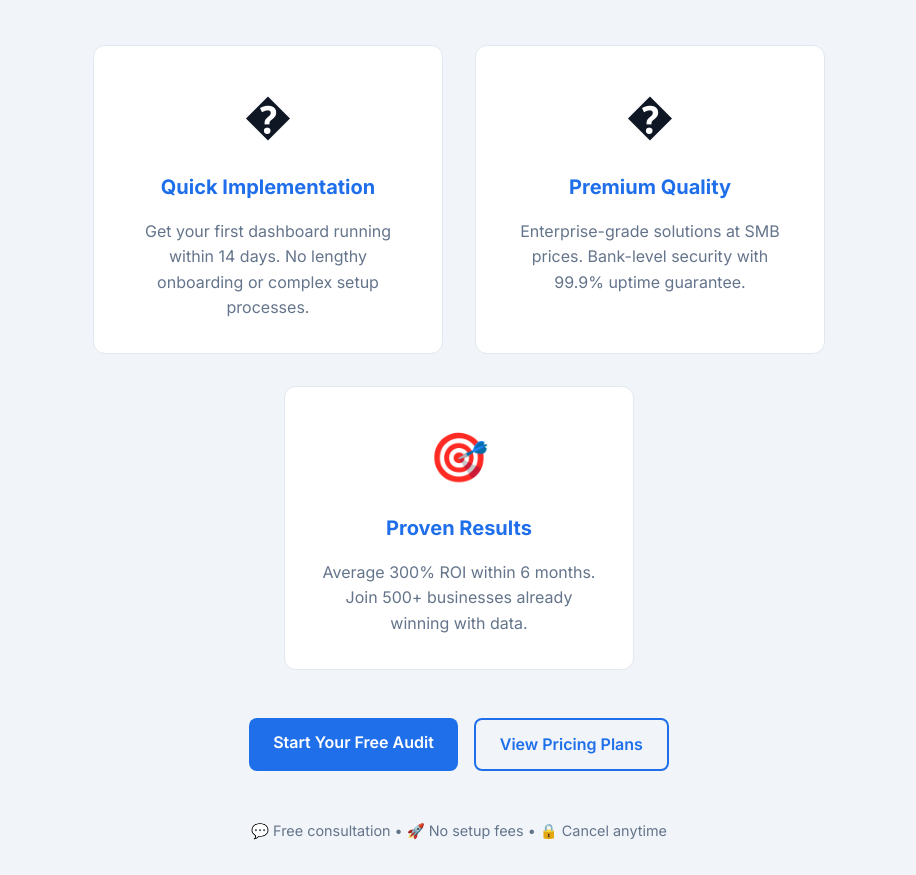
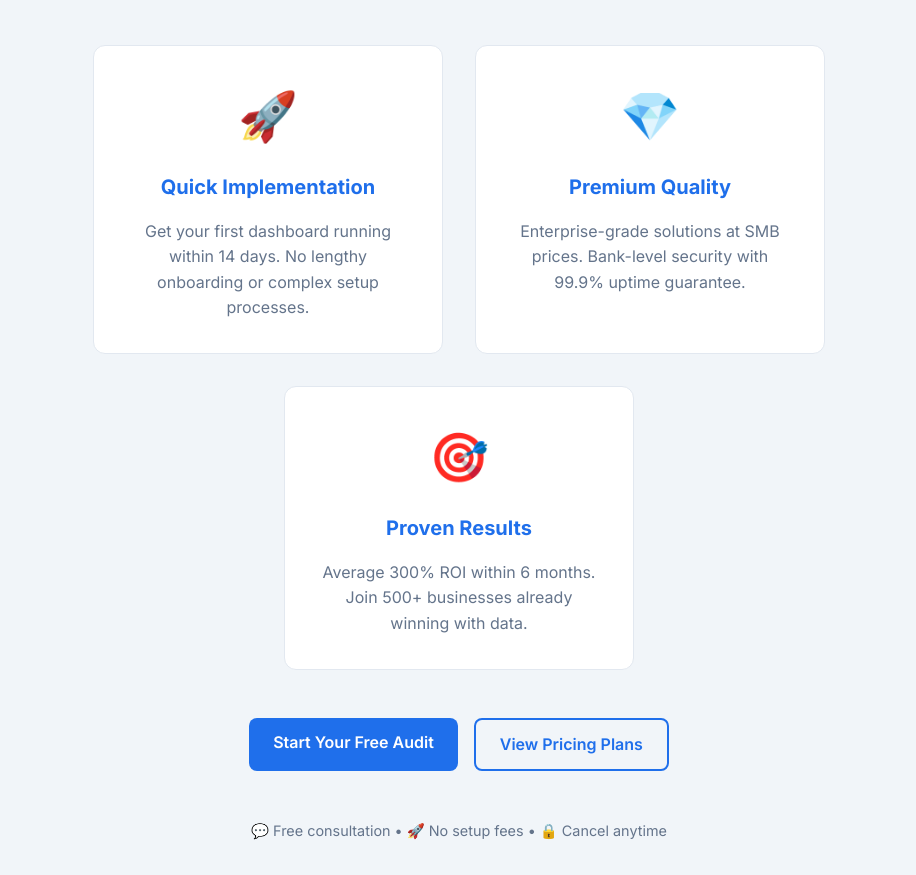
Before and after one commit to DaniloCastagno/dataPrice.website, a plain HTML site: page services.html in a window 1280 px wide. Shown: the part 2073-2948 px from the top of the page, without its empty margins (181-1097 px from the left). Drawn offline with Linux system fonts and the light colour scheme.

Commit message:
2nd coomit

```diff
--- a/services.html
+++ b/services.html
@@ -204,7 +204,7 @@
 
                 <div class="flexible-grid" style="margin: 3rem 0;">
                     <div class="feature-card" style="background: var(--white); padding: 2rem; border-radius: 12px; border: 1px solid var(--border-color); transition: transform 0.3s ease;">
-                        <div style="font-size: 3rem; margin-bottom: 1rem; text-align: center;">�</div>
+                        <div style="font-size: 3rem; margin-bottom: 1rem; text-align: center;">🚀</div>
                         <h4 style="color: var(--primary-color); margin-bottom: 1rem; text-align: center; font-size: 1.25rem;">Quick Implementation</h4>
                         <p style="color: var(--neutral-mid); font-size: 1rem; text-align: center; line-height: 1.6;">
                             Get your first dashboard running within 14 days. No lengthy onboarding or complex setup processes.
@@ -212,7 +212,7 @@
                     </div>
 
                     <div class="feature-card" style="background: var(--white); padding: 2rem; border-radius: 12px; border: 1px solid var(--border-color); transition: transform 0.3s ease;">
-                        <div style="font-size: 3rem; margin-bottom: 1rem; text-align: center;">�</div>
+                        <div style="font-size: 3rem; margin-bottom: 1rem; text-align: center;">💎</div>
                         <h4 style="color: var(--primary-color); margin-bottom: 1rem; text-align: center; font-size: 1.25rem;">Premium Quality</h4>
                         <p style="color: var(--neutral-mid); font-size: 1rem; text-align: center; line-height: 1.6;">
                             Enterprise-grade solutions at SMB prices. Bank-level security with 99.9% uptime guarantee.
```
